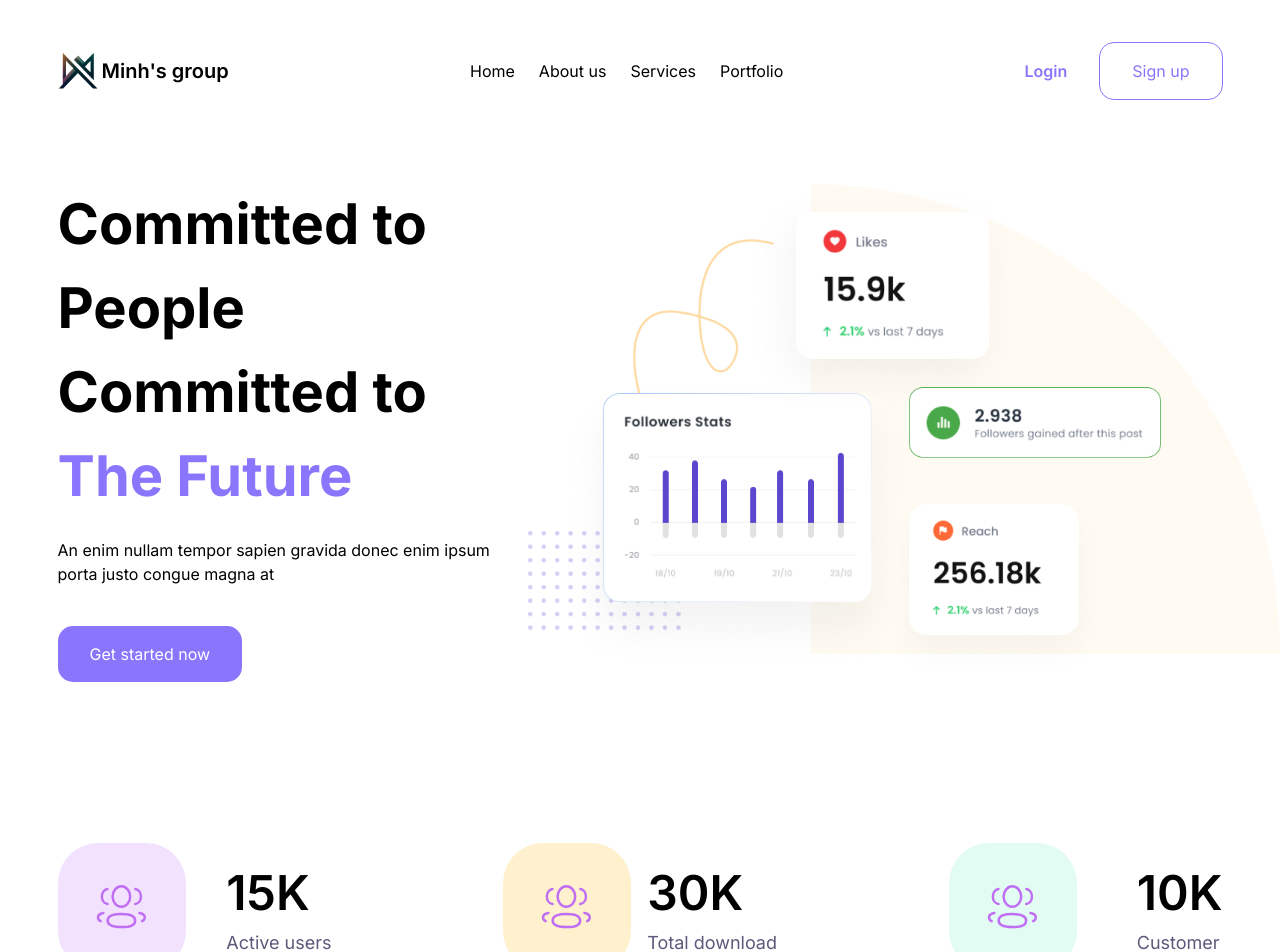
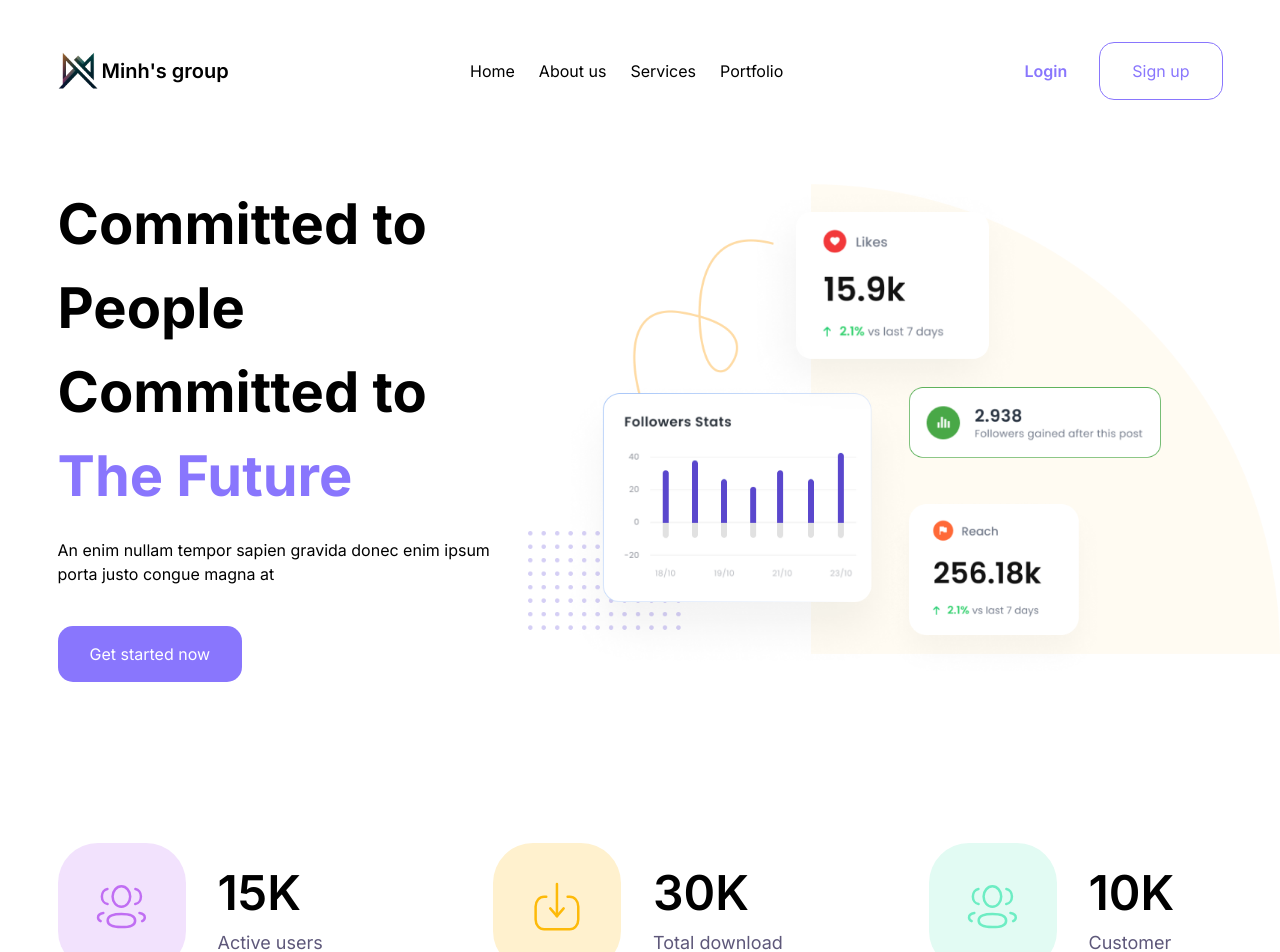
Before and after one commit to nguyennhatminh-mgr/main-nguyennhatminh-com, a Next.js app: page / in a window 1280 px wide. Shown: the top 952 px of the page. Built offline with nearby package versions, Linux system fonts and the light colour scheme.

Commit message:
feat: Update icon for home page

```diff
--- a/src/app/(homepage)/MetricItem.tsx
+++ b/src/app/(homepage)/MetricItem.tsx
@@ -11,7 +11,7 @@ const MetricItem: React.FC<MetricItemProps> = (props) => {
   const { icon, color, title, description } = props;
 
   return (
-    <div className="flex items-center justify-between w-[274px]">
+    <div className="flex items-center gap-8 w-[294px]">
       <div
         style={{ backgroundColor: color }}
         className="w-32 h-32 rounded-[40px] flex items-center justify-center"
--- a/src/app/page.tsx
+++ b/src/app/page.tsx
@@ -6,6 +6,7 @@ import Footer from "@/components/Footer";
 import Button from "@/components/Button";
 import MetricItem from "./(homepage)/MetricItem";
 import UserIcon from "@/icons/UserIcon";
+import DownloadIcon from "@/icons/DownloadIcon";
 
 export default function Home() {
   return (
@@ -40,13 +41,13 @@ export default function Home() {
             description="Active users"
           />
           <MetricItem
-            icon={<UserIcon />}
+            icon={<DownloadIcon />}
             color="#FFF1CE"
             title="30K"
             description="Total download"
           />
           <MetricItem
-            icon={<UserIcon />}
+            icon={<UserIcon color="#6DEDC3" />}
             color="#E2FBF3"
             title="10K"
             description="Customer"
--- /dev/null
+++ b/src/icons/DownloadIcon.tsx
@@ -0,0 +1,40 @@
+import React from "react";
+import { ISvg } from "./type";
+
+const DownloadIcon: React.FC<ISvg> = (props) => {
+  const { color = "#FDBA09" } = props;
+
+  return (
+    <svg
+      width="56"
+      height="64"
+      viewBox="0 0 56 64"
+      fill="none"
+      xmlns="http://www.w3.org/2000/svg"
+    >
+      <path
+        d="M27.9432 41.1628L27.9432 9.05347"
+        stroke={color}
+        strokeWidth="2.5"
+        strokeLinecap="round"
+        strokeLinejoin="round"
+      />
+      <path
+        d="M34.666 33.3555L27.9444 41.1635L21.2228 33.3555"
+        stroke={color}
+        strokeWidth="2.5"
+        strokeLinecap="round"
+        strokeLinejoin="round"
+      />
+      <path
+        d="M38.6231 21.6746H40.7737C45.4646 21.6746 49.2656 26.0719 49.2656 31.5012L49.2656 44.5252C49.2656 49.9386 45.4738 54.3252 40.7945 54.3252L15.1159 54.3252C10.4251 54.3252 6.62174 49.9252 6.62174 44.4986L6.62174 31.4719C6.62174 26.0612 10.4159 21.6746 15.0929 21.6746H17.2643"
+        stroke={color}
+        strokeWidth="2.5"
+        strokeLinecap="round"
+        strokeLinejoin="round"
+      />
+    </svg>
+  );
+};
+
+export default DownloadIcon;
```
